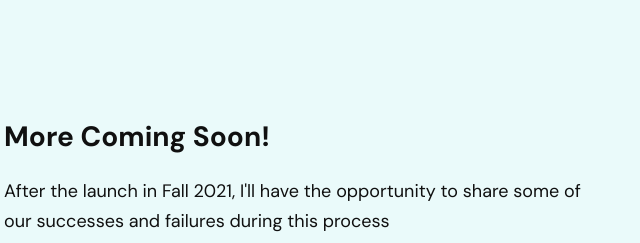
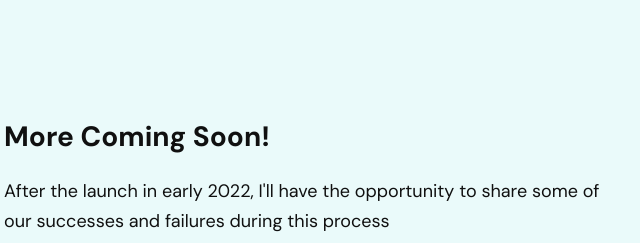
Before and after one commit to jasmineyadeta/jasmineyadeta.github.io, a website: page nudie.html in a window 1280 px wide. Shown: the part 1725-1968 px from the top of the page, 336-976 px from the left. Drawn offline with nearby package versions, Linux system fonts and the light colour scheme.

Commit message:
image updates

```diff
--- a/nudie.html
+++ b/nudie.html
@@ -109,7 +109,7 @@
       <div class="case-study-section-info-container">
       <div class="large-spacing"></div>
       <h1 class="case-study-large-header">More Coming Soon!</h1>
-      <p class="case-study-paragraph">After the launch in Fall 2021, I'll have the opportunity to share some of our successes and failures during this process</p>
+      <p class="case-study-paragraph">After the launch in early 2022, I'll have the opportunity to share some of our successes and failures during this process</p>
       <div class="paragraph-spacing"></div>
       <p class="case-study-paragraph">This service design work is projected to increase value add utility from creators and provide an alternative revenue stream significatnly increasing the versitility of offerings provided by the eCommerce department.</p>
       </div>
```
Also changed, not shown: img/nudie-cover.png, 3 other files.
